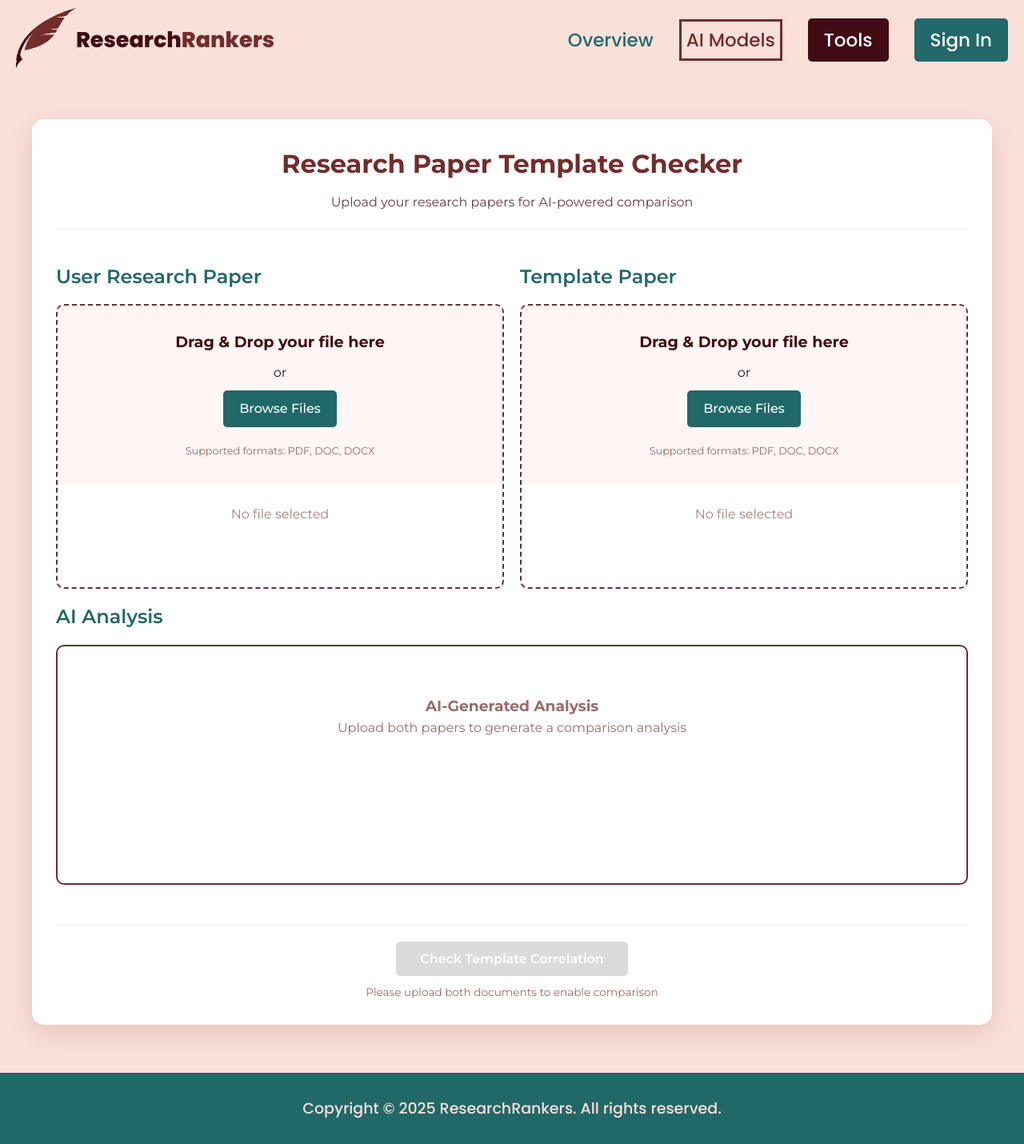
After one commit to overclocked-2124/ResearchRanker, a Flask app: page /templatechecker in a window 1280 px wide. The commit adds this page. Shown: the whole page at 80% size. Run offline with Flask 3, Linux system fonts and the light colour scheme; some web fonts are replaced.

Commit message:
added a website called template-checker.html to deal with the template checking fucntion and linekd it accordingly

```diff
--- a/app/app.py
+++ b/app/app.py
@@ -158,8 +158,15 @@ def tools():
 
 @app.route("/compare")
 def compare():
-    return render_template("compare.html",title="ResearchRankers-Compare",css_path='style-compare')
+    logged_in = session.get('logged_in', False)
+    username = session.get('username', None)
+    return render_template("compare.html",logged_in=logged_in, username=username,title="ResearchRankers-Compare",css_path='style-compare')
 
+@app.route("/templatechecker")
+def templatechecker():
+    logged_in = session.get('logged_in', False)
+    username = session.get('username', None)
+    return render_template("template-checker.html",logged_in=logged_in, username=username,title="ResearchRankers-Template_checking",css_path='style-template-checker')
 
 if __name__ == "__main__":
     app.run(debug=True)
--- /dev/null
+++ b/app/static/css/style-template-checker.css
@@ -0,0 +1,377 @@
+@import url('https://fonts.googleapis.com/css2?family=Montserrat:wght@300;400;500;600;700&display=swap');
+
+* {
+    margin: 0;
+    padding: 0;
+    box-sizing: border-box;
+    font-family: 'Montserrat', sans-serif;
+}
+
+body {
+    background-color: #F9E0D9;
+    color: #420C14;
+}
+
+.flex-container{
+    display: flex;
+    justify-content: center;
+    align-items: center;
+    background-color: #F9E0D9;
+    color: #420C14;
+    line-height: 1.6;
+    padding: 10px;
+    min-height: 100vh;
+}
+
+.container {
+    max-width: 1200px;
+    width: 100%;
+    background-color: white;
+    border-radius: 15px;
+    box-shadow: 0 10px 30px rgba(115, 44, 44, 0.15);
+    padding: 30px;
+    margin-bottom: 50px;
+}
+
+header {
+    text-align: center;
+    margin-bottom: 40px;
+    padding-bottom: 20px;
+    border-bottom: 1px solid rgba(115, 44, 44, 0.1);
+}
+
+header h1 {
+    color: #732C2C;
+    margin-bottom: 10px;
+    font-weight: 700;
+}
+
+header p {
+    color: #420C14;
+    opacity: 0.8;
+}
+
+main {
+    display: flex;
+    flex-direction: column;
+    gap: 30px;
+}
+
+.upload-section-container {
+    display: flex;
+    gap: 20px;
+    margin-bottom: 20px;
+}
+
+.upload-section {
+    flex: 1;
+}
+
+.upload-section h2 {
+    color: #216869;
+    margin-bottom: 15px;
+    font-size: 1.5rem;
+    font-weight: 600;
+}
+
+.upload-container {
+    border: 2px dashed #732C2C;
+    border-radius: 10px;
+    overflow: hidden;
+    transition: all 0.3s ease;
+    height: 100%;
+}
+
+.upload-container:hover {
+    border-color: #216869;
+}
+
+.upload-area {
+    padding: 30px;
+    text-align: center;
+    transition: all 0.3s ease;
+    background-color: rgba(249, 224, 217, 0.3);
+}
+
+.upload-area.highlight {
+    background-color: rgba(33, 104, 105, 0.1);
+}
+
+.upload-area i {
+    font-size: 48px;
+    color: #732C2C;
+    margin-bottom: 15px;
+}
+
+.upload-area h3 {
+    font-size: 1.2rem;
+    margin-bottom: 10px;
+    color: #420C14;
+}
+
+.upload-btn {
+    display: inline-block;
+    background-color: #216869;
+    color: white;
+    padding: 10px 20px;
+    border-radius: 5px;
+    cursor: pointer;
+    font-weight: 500;
+    margin: 10px 0;
+    transition: background-color 0.3s ease;
+}
+
+.upload-btn:hover {
+    background-color: #184d4e;
+}
+
+.file-types {
+    font-size: 0.8rem;
+    color: #732C2C;
+    opacity: 0.7;
+    margin-top: 10px;
+}
+
+.file-info {
+    padding: 15px;
+    background-color: white;
+}
+
+.no-file {
+    text-align: center;
+    color: #732C2C;
+    opacity: 0.6;
+    padding: 10px;
+}
+
+.file-details {
+    display: flex;
+    align-items: center;
+    padding: 10px;
+    background-color: rgba(249, 224, 217, 0.2);
+    border-radius: 8px;
+}
+
+.file-preview {
+    width: 40px;
+    height: 40px;
+    background-color: #F9E0D9;
+    border-radius: 5px;
+    display: flex;
+    align-items: center;
+    justify-content: center;
+    margin-right: 15px;
+}
+
+.file-preview i {
+    color: #732C2C;
+    font-size: 20px;
+}
+
+.file-metadata {
+    flex-grow: 1;
+}
+
+.file-name {
+    font-weight: 500;
+    color: #420C14;
+    margin-bottom: 3px;
+    white-space: nowrap;
+    overflow: hidden;
+    text-overflow: ellipsis;
+    max-width: 300px;
+}
+
+.file-size {
+    font-size: 0.8rem;
+    color: #732C2C;
+    opacity: 0.7;
+}
+
+.remove-file {
+    background-color: transparent;
+    border: none;
+    color: #732C2C;
+    cursor: pointer;
+    width: 30px;
+    height: 30px;
+    border-radius: 50%;
+    display: flex;
+    align-items: center;
+    justify-content: center;
+    transition: all 0.3s ease;
+}
+
+.remove-file:hover {
+    background-color: rgba(115, 44, 44, 0.1);
+}
+
+.results-section {
+    margin-top: 20px;
+}
+
+.results-section h2 {
+    color: #216869;
+    margin-bottom: 15px;
+    font-size: 1.5rem;
+    font-weight: 600;
+}
+
+.results-container {
+    border: 2px solid #732C2C;
+    border-radius: 10px;
+    overflow: hidden;
+    min-height: 300px;
+    background-color: white;
+}
+
+.results-placeholder {
+    height: 100%;
+    display: flex;
+    flex-direction: column;
+    align-items: center;
+    justify-content: center;
+    padding: 40px;
+    text-align: center;
+    color: #732C2C;
+    opacity: 0.7;
+}
+
+.results-placeholder i {
+    font-size: 64px;
+    margin-bottom: 20px;
+    color: #216869;
+}
+
+.results-content {
+    display: none;
+    padding: 20px;
+}
+
+.loading {
+    text-align: center;
+    padding: 40px;
+    font-style: italic;
+    color: #732C2C;
+}
+
+.comparison-result h3 {
+    color: #216869;
+    margin: 15px 0 10px;
+    font-size: 1.2rem;
+}
+
+.comparison-result ul {
+    margin-left: 20px;
+    margin-bottom: 15px;
+}
+
+.comparison-result li {
+    margin-bottom: 5px;
+}
+
+.similarity-meter {
+    background-color: #f0f0f0;
+    border-radius: 5px;
+    height: 25px;
+    position: relative;
+    margin: 15px 0;
+    overflow: hidden;
+}
+
+.similarity-bar {
+    height: 100%;
+    background-color: #216869;
+    border-radius: 5px;
+    transition: width 1s ease-in-out;
+}
+
+.similarity-meter span {
+    position: absolute;
+    top: 50%;
+    left: 50%;
+    transform: translate(-50%, -50%);
+    color: white;
+    font-weight: 600;
+    text-shadow: 0 0 3px rgba(0, 0, 0, 0.5);
+}
+
+.submission-container {
+    text-align: center;
+    margin-top: 20px;
+    padding-top: 20px;
+    border-top: 1px solid rgba(115, 44, 44, 0.1);
+}
+
+.submit-btn {
+    background-color: #216869;
+    color: white;
+    border: none;
+    padding: 12px 30px;
+    border-radius: 5px;
+    font-weight: 600;
+    cursor: pointer;
+    transition: all 0.3s ease;
+    font-size: 1rem;
+}
+
+.submit-btn:hover:not(:disabled) {
+    background-color: #184d4e;
+    transform: translateY(-2px);
+    box-shadow: 0 5px 15px rgba(33, 104, 105, 0.3);
+}
+
+.submit-btn:disabled {
+    background-color: #cccccc;
+    cursor: not-allowed;
+    opacity: 0.7;
+}
+
+.submission-note {
+    margin-top: 10px;
+    font-size: 0.85rem;
+    color: #732C2C;
+    opacity: 0.7;
+}
+
+@media (max-width: 900px) {
+    .upload-section-container {
+        flex-direction: column;
+    }
+
+    .upload-section {
+        margin-bottom: 20px;
+    }
+
+    .container {
+        padding: 20px;
+    }
+}
+
+@media (max-width: 768px) {
+    .container {
+        padding: 15px;
+    }
+
+    .upload-area {
+        padding: 20px;
+    }
+
+    .file-name {
+        max-width: 200px;
+    }
+}
+
+@media (max-width: 480px) {
+    .file-name {
+        max-width: 150px;
+    }
+
+    .upload-area i {
+        font-size: 36px;
+    }
+
+    .upload-area h3 {
+        font-size: 1rem;
+    }
+}
--- a/app/templates/index.html
+++ b/app/templates/index.html
@@ -11,7 +11,7 @@
             <li><a href="/compare" class="tool-discription"><div class="tool-discription-title" >Compare Your Paper</div>
                 <div class="tool-discription-explanation"><br>Use advanced AI to compare your research paper with a reference paper of your
                     choice. Get detailed insights on differences, gaps, and areas for improvement.</div> </a></li>
-            <li><a href="" class="tool-discription"><div class="tool-discription-title" >Template Compliance Checker</div>
+            <li><a href="/templatechecker" class="tool-discription"><div class="tool-discription-title" >Template Compliance Checker</div>
                 <div class="tool-discription-explanation"><br>Analyze how well your research paper aligns with a provided template.
                     Receive a compliance score and actionable feedback to refine your work.</div> </a></li>
         </ul>
--- /dev/null
+++ b/app/templates/template-checker.html
@@ -0,0 +1,202 @@
+{% extends "layout.html" %}
+{% block content%}
+<div class="flex-container">
+    <div class="container">
+        <header>
+            <h1>Research Paper Template Checker</h1>
+            <p>Upload your research papers for AI-powered comparison</p>
+        </header>
+
+        <main>
+            <div class="upload-section-container">
+                <section class="upload-section">
+                    <h2>User Research Paper</h2>
+                    <div class="upload-container" id="user-research-upload">
+                        <div class="upload-area">
+                            <i class="fas fa-file-upload"></i>
+                            <h3>Drag & Drop your file here</h3>
+                            <p>or</p>
+                            <label for="user-research-file" class="upload-btn">Browse Files</label>
+                            <input type="file" id="user-research-file" hidden accept=".pdf,.doc,.docx">
+                            <p class="file-types">Supported formats: PDF, DOC, DOCX</p>
+                        </div>
+                        <div class="file-info" id="user-research-info">
+                            <div class="no-file">No file selected</div>
+                        </div>
+                    </div>
+                </section>
+
+                <section class="upload-section">
+                    <h2>Template Paper</h2>
+                    <div class="upload-container" id="reference-research-upload">
+                        <div class="upload-area">
+                            <i class="fas fa-file-upload"></i>
+                            <h3>Drag & Drop your file here</h3>
+                            <p>or</p>
+                            <label for="reference-research-file" class="upload-btn">Browse Files</label>
+                            <input type="file" id="reference-research-file" hidden accept=".pdf,.doc,.docx">
+                            <p class="file-types">Supported formats: PDF, DOC, DOCX</p>
+                        </div>
+                        <div class="file-info" id="reference-research-info">
+                            <div class="no-file">No file selected</div>
+                        </div>
+                    </div>
+                </section>
+            </div>
+
+            <section class="results-section">
+                <h2>AI Analysis</h2>
+                <div class="results-container">
+                    <div class="results-placeholder">
+                        <i class="fas fa-robot"></i>
+                        <h3>AI-Generated Analysis</h3>
+                        <p>Upload both papers to generate a comparison analysis</p>
+                    </div>
+                    <div class="results-content" id="comparison-results">
+                        <!-- AI comparison results will appear here -->
+                    </div>
+                </section>
+
+            <div class="submission-container">
+                <button class="submit-btn" disabled>Check Template Correlation</button>
+                <p class="submission-note">Please upload both documents to enable comparison</p>
+            </div>
+        </main>
+    </div>
+</div>
+    <script>
+        // File upload functionality
+        function handleFileUpload(fileInputId, fileInfoId, dropAreaId) {
+            const fileInput = document.getElementById(fileInputId);
+            const fileInfo = document.getElementById(fileInfoId);
+            const dropArea = document.getElementById(dropAreaId);
+
+            // Handle file selection
+            fileInput.addEventListener('change', function() {
+                if (this.files.length > 0) {
+                    updateFileInfo(this.files[0], fileInfo);
+                    checkSubmitButton();
+                }
+            });
+
+            // Drag and drop functionality
+            ['dragenter', 'dragover', 'dragleave', 'drop'].forEach(eventName => {
+                dropArea.addEventListener(eventName, preventDefaults, false);
+            });
+
+            function preventDefaults(e) {
+                e.preventDefault();
+                e.stopPropagation();
+            }
+
+            ['dragenter', 'dragover'].forEach(eventName => {
+                dropArea.addEventListener(eventName, highlight, false);
+            });
+
+            ['dragleave', 'drop'].forEach(eventName => {
+                dropArea.addEventListener(eventName, unhighlight, false);
+            });
+
+            function highlight() {
+                dropArea.classList.add('highlight');
+            }
+
+            function unhighlight() {
+                dropArea.classList.remove('highlight');
+            }
+
+            dropArea.addEventListener('drop', handleDrop, false);
+
+            function handleDrop(e) {
+                const dt = e.dataTransfer;
+                const file = dt.files[0];
+                fileInput.files = dt.files;
+                updateFileInfo(file, fileInfo);
+                checkSubmitButton();
+            }
+        }
+
+        function updateFileInfo(file, fileInfoElement) {
+            const fileSize = (file.size / 1024 / 1024).toFixed(2);
+            fileInfoElement.innerHTML = `
+                <div class="file-details">
+                    <div class="file-preview">
+                        <i class="fas fa-file-alt"></i>
+                    </div>
+                    <div class="file-metadata">
+                        <div class="file-name">${file.name}</div>
+                        <div class="file-size">${fileSize} MB</div>
+                    </div>
+                    <button class="remove-file" onclick="removeFile(this)">
+                        <i class="fas fa-times"></i>
+                    </button>
+                </div>
+            `;
+        }
+
+        function removeFile(button) {
+            const fileDetails = button.closest('.file-details');
+            const fileInfo = fileDetails.parentElement;
+            const uploadContainer = fileInfo.parentElement;
+            const inputId = uploadContainer.id === 'user-research-upload' ? 'user-research-file' : 'reference-research-file';
+
+            document.getElementById(inputId).value = '';
+            fileInfo.innerHTML = '<div class="no-file">No file selected</div>';
+            checkSubmitButton();
+        }
+
+        function checkSubmitButton() {
+            const userFile = document.getElementById('user-research-file').files.length > 0;
+            const referenceFile = document.getElementById('reference-research-file').files.length > 0;
+            const submitBtn = document.querySelector('.submit-btn');
+
+            submitBtn.disabled = !(userFile && referenceFile);
+
+            // Show placeholder when files are not uploaded
+            const resultsPlaceholder = document.querySelector('.results-placeholder');
+            const resultsContent = document.getElementById('comparison-results');
+
+            if (userFile && referenceFile) {
+                resultsPlaceholder.style.display = 'none';
+                resultsContent.style.display = 'block';
+            } else {
+                resultsPlaceholder.style.display = 'flex';
+                resultsContent.style.display = 'none';
+            }
+        }
+
+        // Initialize file upload handlers
+        handleFileUpload('user-research-file', 'user-research-info', 'user-research-upload');
+        handleFileUpload('reference-research-file', 'reference-research-info', 'reference-research-upload');
+
+        // Simulate comparison functionality
+        document.querySelector('.submit-btn').addEventListener('click', function() {
+            const resultsContent = document.getElementById('comparison-results');
+            resultsContent.innerHTML = `
+                <div class="loading">Generating comparison...</div>
+            `;
+
+            // Simulate loading time
+            setTimeout(function() {
+                resultsContent.innerHTML = `
+                    <div class="comparison-result">
+                        <h3>Thematic Analysis</h3>
+                        <p>The AI has identified the following themes in both papers:</p>
+                        <ul>
+                            <li><strong>Methodology:</strong> 85% similarity in research approaches</li>
+                            <li><strong>Key Findings:</strong> 72% overlap in main conclusions</li>
+                            <li><strong>Literature Citations:</strong> 45% shared references</li>
+                        </ul>
+                        <h3>Content Similarity</h3>
+                        <div class="similarity-meter">
+                            <div class="similarity-bar" style="width: 68%"></div>
+                            <span>68% Overall Similarity</span>
+                        </div>
+                        <h3>Unique Contributions</h3>
+                        <p>The user research paper contains novel approaches in data analysis not present in the reference paper.</p>
+                    </div>
+                `;
+            }, 2000);
+        });
+    </script>
+{%endblock content%}
--- a/app/templates/tools.html
+++ b/app/templates/tools.html
@@ -12,7 +12,7 @@
             <div class="tool-card">
                 <h2>Template Compliance Checker</h2>
                 <p>Analyze how well your research paper aligns with a provided template. Receive a compliance score and actionable feedback to refine your work.</p>
-                <a href="#" class="tool-link">Learn More</a>
+                <a href="/templatechecker" class="tool-link">Learn More</a>
             </div>
             <div class="tool-card">
                 <h2>Future Tool</h2>
```
